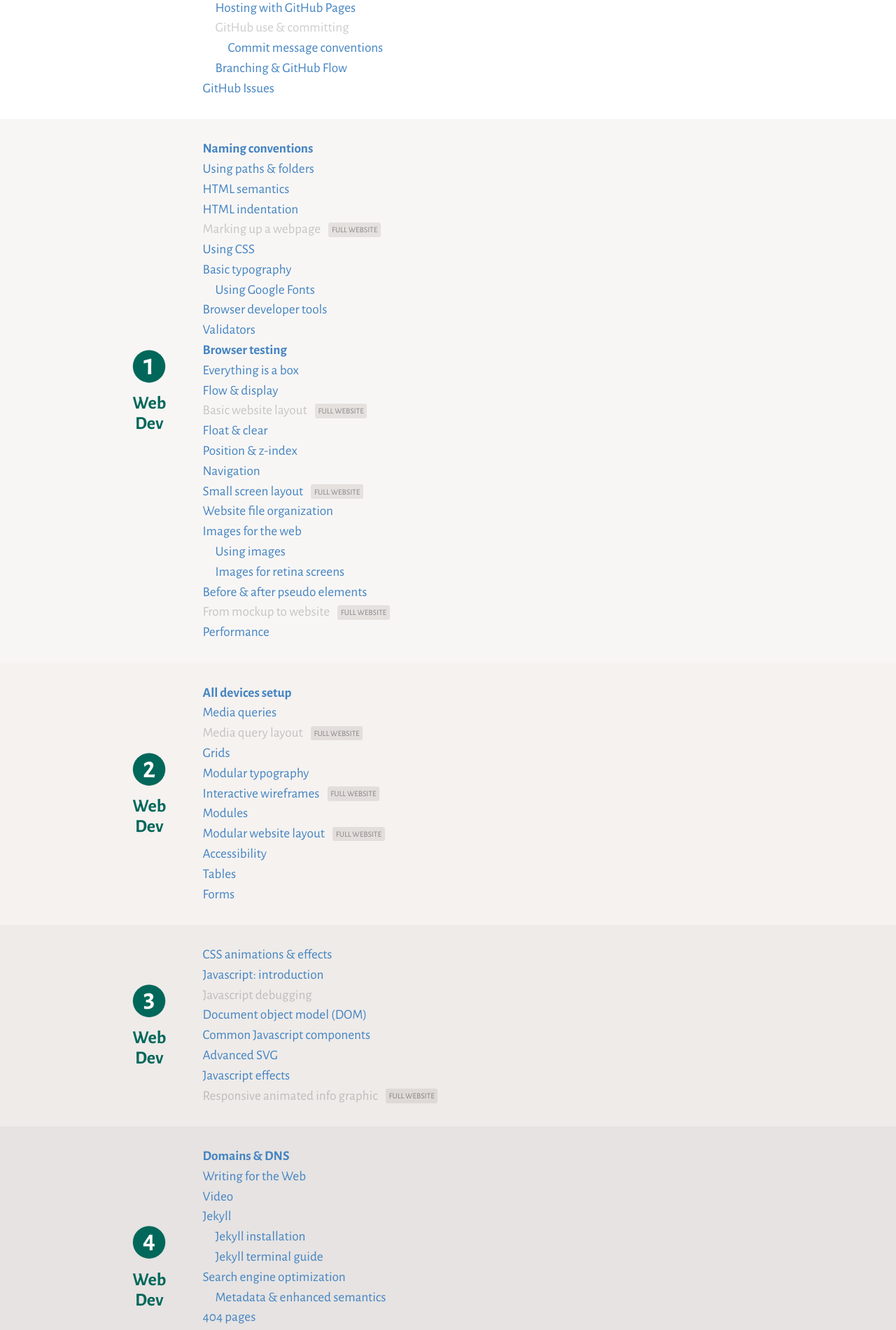
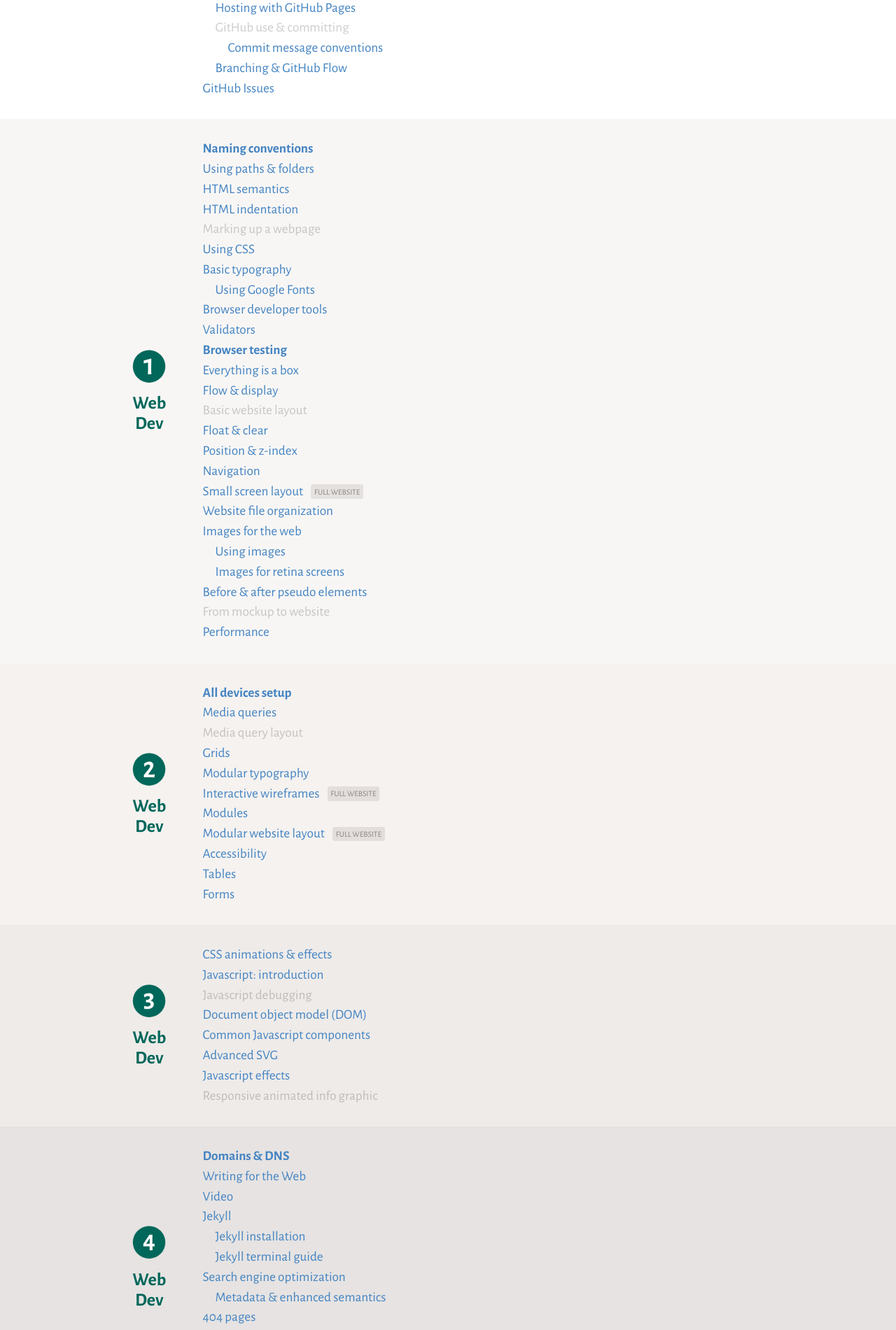
Before and after one commit to learn-the-web/www, a Jekyll site: the page built from topics.html, in a window 1280 px wide. Shown: the part 527-2428 px from the top of the page at 70% size. Built offline with Jekyll 4.4.1, drawn with Linux system fonts in a browser that asks for light colours.

Commit message:
Hide the full website badge for disabled tutorials.

```diff
--- a/_includes/topic-section.html
+++ b/_includes/topic-section.html
@@ -10,8 +10,8 @@
       <ol class="list-group topics push-0">
         {% for item in include.data %}
           {% assign details = item[1] %}
-          <li class="indent{{details.indent}} {% if details.fullsite %}topic--fullsite{% endif %}" id="{{item[0]}}">
-            {% if details.disabled %}<span class="topic-text topic--disabled">{% else %}<a class="topic-text" href="/topics/{{item[0]}}/">{% endif %}
+          <li class="indent{{details.indent}} {% if details.disabled %}topic--disabled{% endif %} {% if details.fullsite %}topic--fullsite{% endif %}" id="{{item[0]}}">
+            {% if details.disabled %}<span class="topic-text">{% else %}<a class="topic-text" href="/topics/{{item[0]}}/">{% endif %}
               {% if details.highlight %}<strong>{% endif %}
                 {{details.title}}
               {% if details.highlight %}</strong>{% endif %}
--- a/css/topics.css
+++ b/css/topics.css
@@ -61,6 +61,11 @@
   color: rgba(0,0,0,0.4);
   font-size: 0.6em;
   text-transform: uppercase;
+}
+
+.topic--disabled::after {
+  content: none;
+  display: none;
 }
 
 .topic-text {
```
Also changed, not shown: main-topics.min.css.
